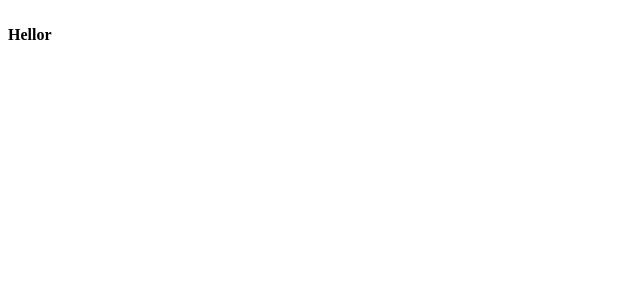
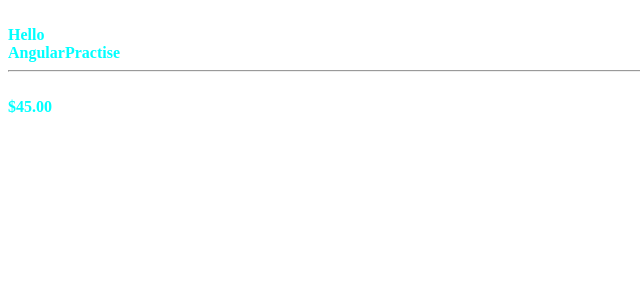
Before and after one commit to CavidH/AngularPractise, an Angular app: page / in a window 1280 px wide. Shown: the top 300 px of the page, without its empty margins (0-640 px from the left). Built offline with nearby package versions, Linux system fonts and the light colour scheme.

Commit message:
:cactus:

```diff
--- a/src/app/app.component.ts
+++ b/src/app/app.component.ts
@@ -1,12 +1,14 @@
-import { Component } from '@angular/core';
+import {Component} from '@angular/core';
 
 @Component({
   selector: 'app-root',
- // templateUrl: './app.component.html',
-  template:`<br><strong>Hellor</strong>`,
-  styleUrls: ['./app.component.css']
+  // templateUrl: './app.component.html',
+  template: `<br><strong>Hello<br>{{title}}</strong>
+  <hr> <br><strong>{{age|currency}}</strong> `,
+  // styleUrls: ['./app.component.css']
+  styles: [`strong{color: cyan}`]
 })
 export class AppComponent {
   title = 'AngularPractise';
-  age:number=45;
+  age: number = 45;
 }
```
